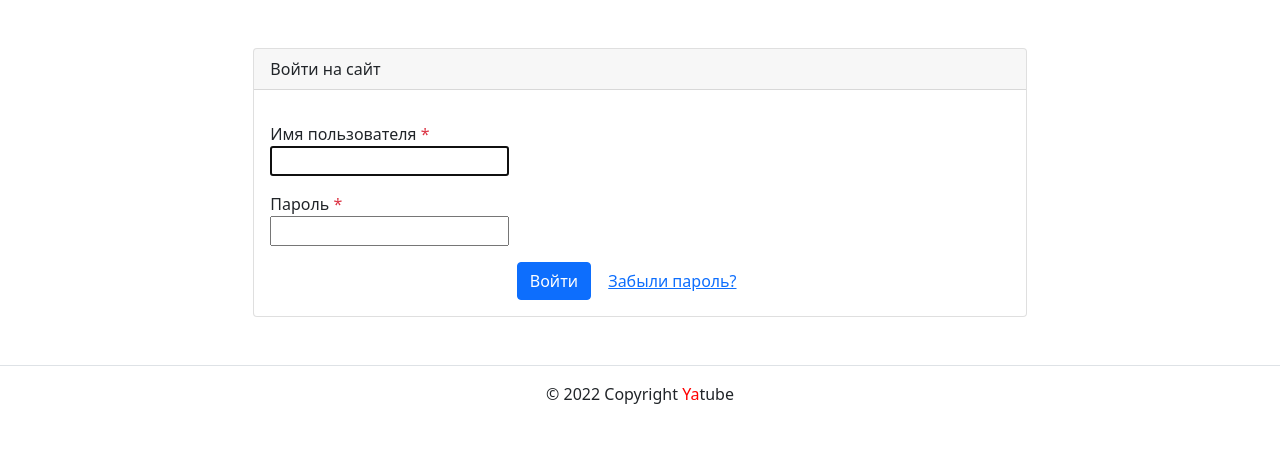
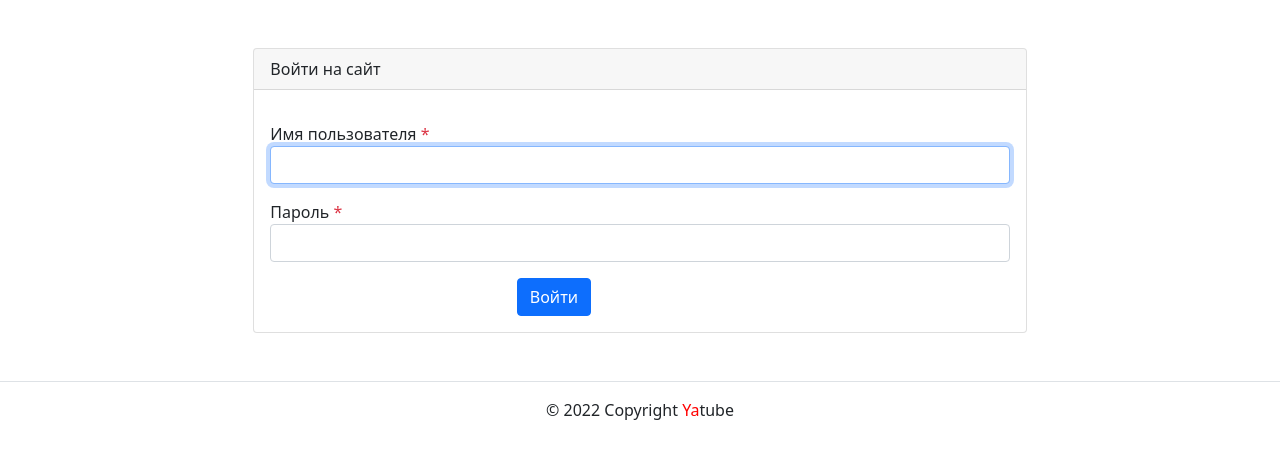
Before and after one commit to Saggitel/hw03_forms, a Django app: page /auth/login/ in a window 1280 px wide. Shown: the part 56-515 px from the top of the page. Run offline with Django 3.2, Linux system fonts and the light colour scheme; some libraries are stand-ins or nearby versions.

Commit message:
Исправление ошибок для прохождения тестов

```diff
--- a/yatube/templates/users/login.html
+++ b/yatube/templates/users/login.html
@@ -61,9 +61,7 @@
             </button>
             <!-- Тест на внимательность. Без переопределения шаблона этого адреса
             не существует. Нужно что-то делать, иначе все упадет -->
-            <a href="{% url 'users:password_reset_form' %}" class="btn btn-link">
-              Забыли пароль?
-            </a>
+
           </div>
           </form>
         </div> <!-- card body -->
--- a/yatube/yatube/settings.py
+++ b/yatube/yatube/settings.py
@@ -37,6 +37,7 @@
 INSTALLED_APPS = [
     'users.apps.UsersConfig',
     'posts.apps.PostsConfig',
+    'core.apps.CoreConfig',
     'django.contrib.admin',
     'django.contrib.auth',
     'django.contrib.contenttypes',
--- a/yatube/yatube/urls.py
+++ b/yatube/yatube/urls.py
@@ -20,7 +20,7 @@
 urlpatterns = [
     path('', include('posts.urls', namespace='posts')),
     path('admin/', admin.site.urls),
-    path('auth/', include('users.urls')),
+    path('auth/', include('users.urls', namespace='users')),
     path('auth/', include('django.contrib.auth.urls')),
     path('about/', include('about.urls', namespace='about')),
 ]
```
Also changed, not shown: yatube/posts/migrations/0005_auto_20220802_2000.py (added).
